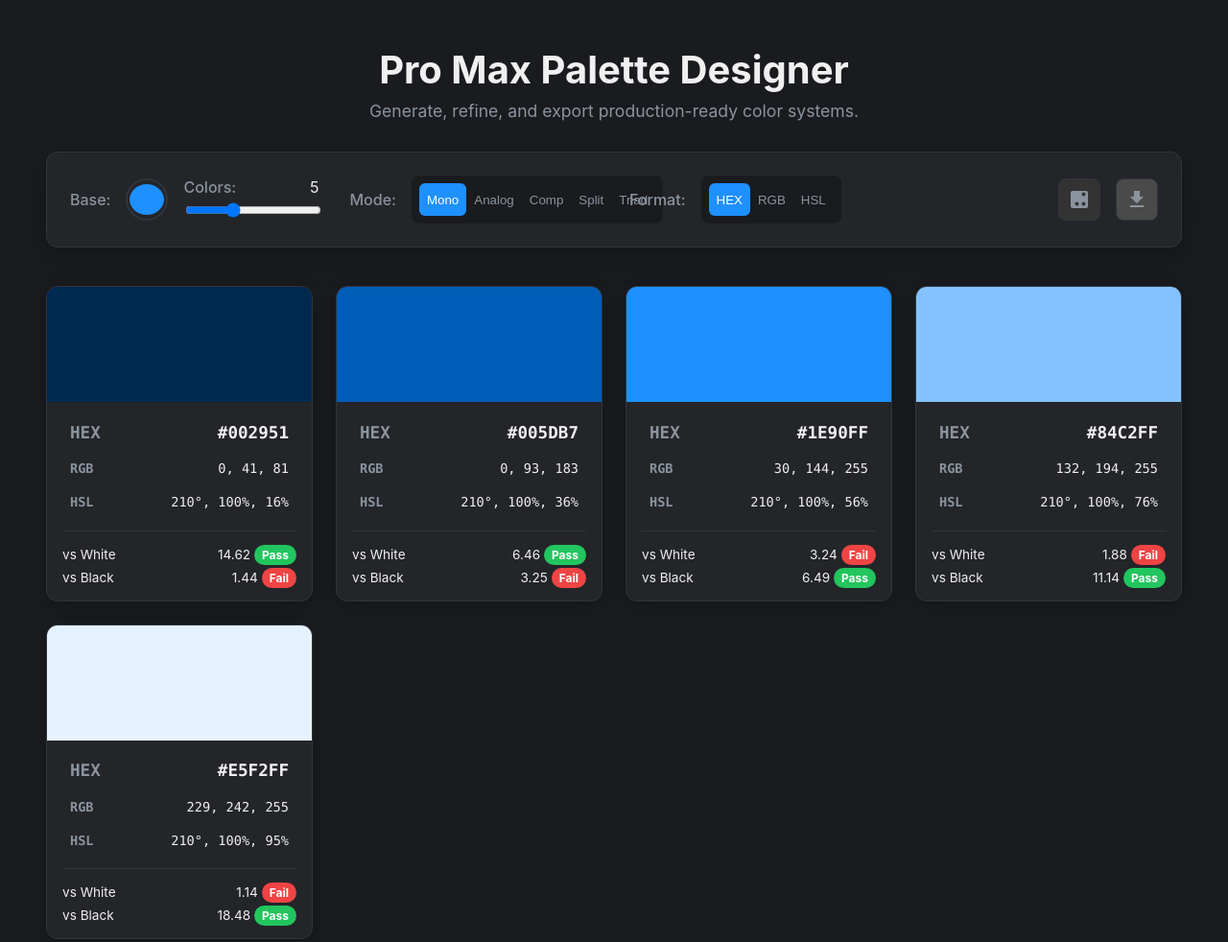
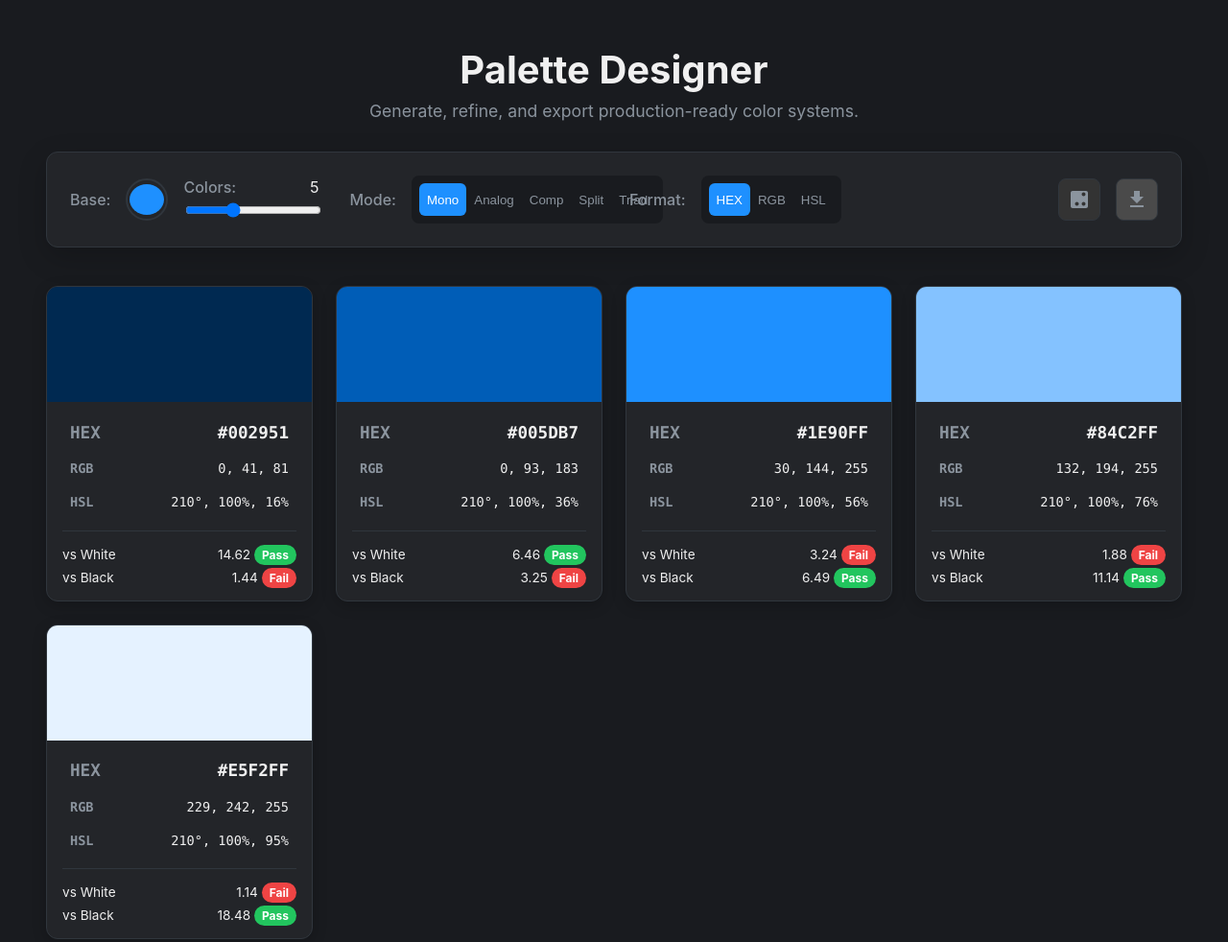
Before and after one commit to mustakim-1/colors, a plain HTML site: page index.html in a window 1280 px wide. Shown: the whole page at 96% size. Drawn offline with Linux system fonts and the light colour scheme.

Commit message:
text fixed

```diff
--- a/index.html
+++ b/index.html
@@ -115,7 +115,7 @@
 -->
     <div class="container">
         <header class="page-header">
-            <h1>Pro Max Palette Designer</h1>
+            <h1>Palette Designer</h1>
             <p>Generate, refine, and export production-ready color systems.</p>
         </header>
 
```
